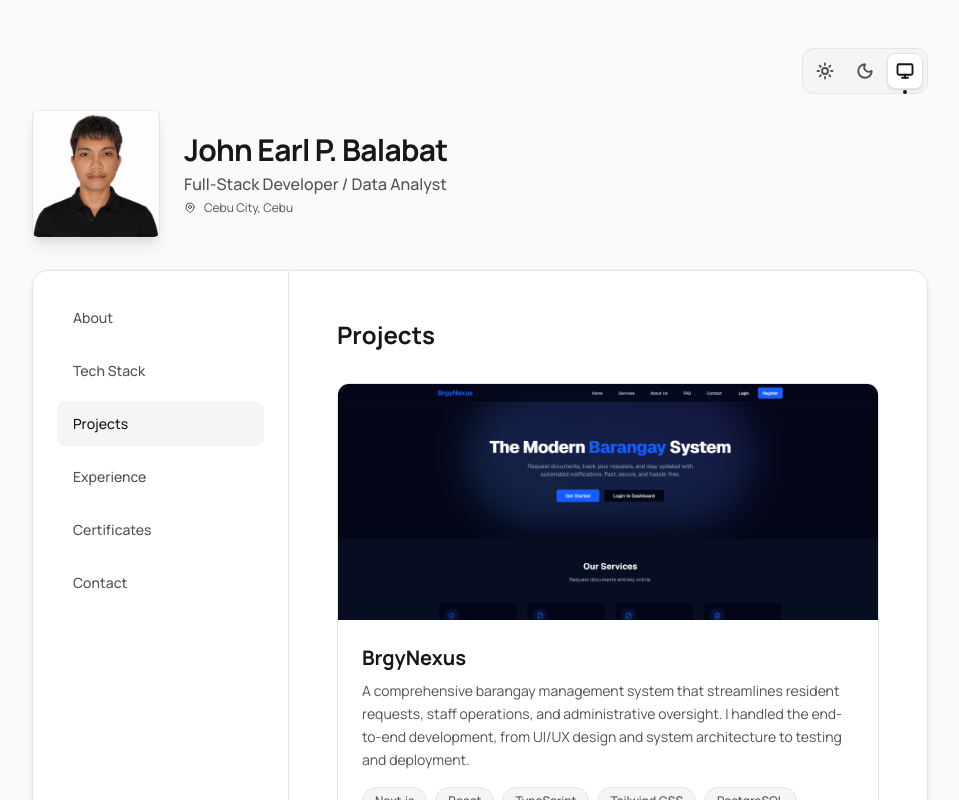
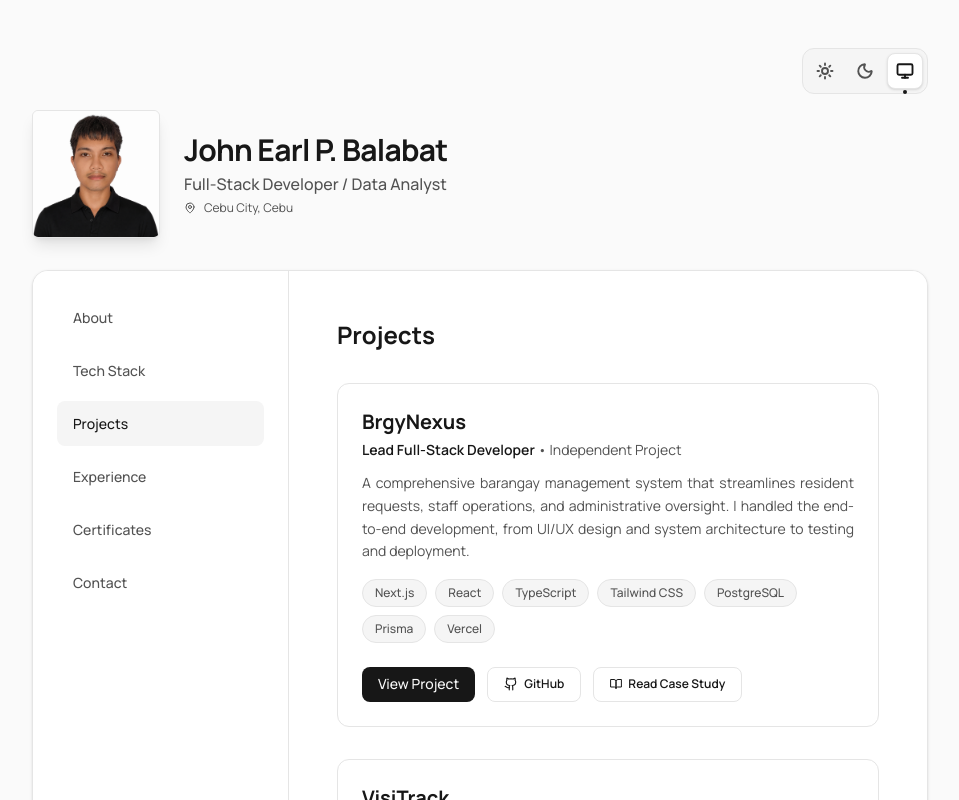
Before and after one commit to hey-jan/portfolio, a Next.js app: page / in a window 1280 px wide. Both pictures are taken after a click on the button "Projects". Shown: the top 800 px of the page, without its empty margins (160-1119 px from the left). Built offline with nearby package versions, Linux system fonts and the light colour scheme.

Commit message:
feat: update landing page layout and components

```diff
--- a/src/app/page.tsx
+++ b/src/app/page.tsx
@@ -2,6 +2,7 @@
 
 import { useState, useEffect, useCallback } from "react";
 import Image from "next/image";
+import Link from "next/link";
 import { ThemeToggle } from "@/components/ThemeToggle";
 import {
   profile,
@@ -181,50 +182,20 @@ function ProjectsSection() {
   return (
     <div className="space-y-8 fade-in">
       <h2 className="text-2xl font-bold text-text-primary">Projects</h2>
-      {projects.map((project) => (
-        <div key={project.title} className="border border-border rounded-xl overflow-hidden hover:border-text-secondary transition-colors">
-          {/* Main screenshot preview */}
-          {project.mainImage && project.gallery && (
-            <button
-              onClick={() => openGallery(project, 0)}
-              className="relative w-full block group focus:outline-none"
-              style={{ aspectRatio: "16/7" }}
-              aria-label={`Open ${project.title} screenshot gallery`}
-            >
-              <Image
-                src={project.mainImage}
-                alt={`${project.title} preview`}
-                fill
-                className="object-cover object-top transition-transform duration-500 group-hover:scale-[1.02]"
-                sizes="(max-width: 768px) 100vw, 700px"
-                priority
-              />
-              {/* Dark overlay on hover */}
-              <div className="absolute inset-0 bg-black/0 group-hover:bg-black/50 transition-all duration-300 flex items-center justify-center">
-                <span className="opacity-0 group-hover:opacity-100 transition-all duration-300 flex items-center gap-2 px-5 py-2.5 rounded-full border border-white/30 bg-white/10 backdrop-blur-md text-white text-sm font-semibold tracking-wide translate-y-2 group-hover:translate-y-0">
-                  <svg xmlns="http://www.w3.org/2000/svg" width="16" height="16" viewBox="0 0 24 24" fill="none" stroke="currentColor" strokeWidth="2" strokeLinecap="round" strokeLinejoin="round"><rect x="3" y="3" width="18" height="18" rx="2"/><circle cx="8.5" cy="8.5" r="1.5"/><polyline points="21 15 16 10 5 21"/></svg>
-                  View {project.gallery.length} Screenshots
-                </span>
+      <div className="space-y-8">
+        {projects.map((project) => (
+          <div key={project.title} className="flex flex-col border border-border rounded-xl overflow-hidden hover:border-text-secondary transition-colors">
+          {/* Project info */}
+          <div className="p-6 flex flex-col flex-1">
+            <h3 className="text-xl font-bold mb-1">{project.title}</h3>
+            {(project.role || project.context) && (
+              <div className="text-sm font-semibold text-text-primary mb-3">
+                {project.role}
+                {project.context && <span className="text-text-secondary font-normal"> • {project.context}</span>}
               </div>
-              {/* Category badge strip */}
-              <div className="absolute bottom-3 left-3 flex gap-1.5">
-                {(["Admin", "Instructor"] as const).map((cat) => {
-                  const count = project.gallery!.filter((g) => g.category === cat).length;
-                  return count > 0 ? (
-                    <span key={cat} className="text-[10px] font-semibold px-2 py-0.5 rounded-full bg-black/60 text-white/80 border border-white/10 backdrop-blur-sm">
-                      {cat} · {count}
-                    </span>
-                  ) : null;
-                })}
-              </div>
-            </button>
-          )}
-
-          {/* Project info */}
-          <div className="p-6">
-            <h3 className="text-xl font-bold mb-2">{project.title}</h3>
-            <p className="text-text-secondary text-sm mb-4 leading-relaxed">{project.description}</p>
-            <div className="flex flex-wrap mb-4">
+            )}
+            <p className="text-text-secondary text-sm mb-4 leading-relaxed text-justify">{project.description}</p>
+            <div className="flex flex-wrap mb-4 mt-auto">
               {project.tech.map((t) => (
                 <Badge key={t}>{t}</Badge>
               ))}
@@ -233,19 +204,24 @@ function ProjectsSection() {
               <a href={project.link} target="_blank" rel="noreferrer" className="btn-primary text-xs">
                 View Project
               </a>
-              {project.gallery && (
-                <button
-                  onClick={() => openGallery(project, 0)}
-                  className="px-4 py-2 text-xs font-semibold border border-border rounded-lg hover:border-text-secondary hover:bg-accent transition-all flex items-center gap-1.5"
-                >
-                  <svg xmlns="http://www.w3.org/2000/svg" width="12" height="12" viewBox="0 0 24 24" fill="none" stroke="currentColor" strokeWidth="2" strokeLinecap="round" strokeLinejoin="round"><rect x="3" y="3" width="18" height="18" rx="2"/><circle cx="8.5" cy="8.5" r="1.5"/><polyline points="21 15 16 10 5 21"/></svg>
-                  Browse Gallery
-                </button>
+              {project.github && (
+                <a href={project.github} target="_blank" rel="noreferrer" className="px-4 py-2 text-xs font-semibold border border-border rounded-lg hover:border-text-secondary hover:bg-accent transition-all flex items-center gap-1.5">
+                  <svg xmlns="http://www.w3.org/2000/svg" width="14" height="14" viewBox="0 0 24 24" fill="none" stroke="currentColor" strokeWidth="2" strokeLinecap="round" strokeLinejoin="round"><path d="M15 22v-4a4.8 4.8 0 0 0-1-3.5c3 0 6-2 6-5.5.08-1.25-.27-2.48-1-3.5.28-1.15.28-2.35 0-3.5 0 0-1 0-3 1.5-2.64-.5-5.36-.5-8 0C6 2 5 2 5 2c-.3 1.15-.3 2.35 0 3.5A5.403 5.403 0 0 0 4 9c0 3.5 3 5.5 6 5.5-.39.49-.68 1.05-.85 1.65-.17.6-.22 1.23-.15 1.85v4" /><path d="M9 18c-4.51 2-5-2-7-2" /></svg>
+                  GitHub
+                </a>
               )}
+              <Link
+                href={`/projects/${project.slug}`}
+                className="px-4 py-2 text-xs font-semibold border border-border rounded-lg hover:border-text-secondary hover:bg-accent transition-all flex items-center gap-1.5"
+              >
+                <svg xmlns="http://www.w3.org/2000/svg" width="12" height="12" viewBox="0 0 24 24" fill="none" stroke="currentColor" strokeWidth="2" strokeLinecap="round" strokeLinejoin="round"><path d="M2 3h6a4 4 0 0 1 4 4v14a3 3 0 0 0-3-3H2z"/><path d="M22 3h-6a4 4 0 0 0-4 4v14a3 3 0 0 1 3-3h7z"/></svg>
+                Read Case Study
+              </Link>
             </div>
           </div>
         </div>
       ))}
+      </div>
 
       {/* Lightbox */}
       {lightboxProject?.gallery && (
@@ -262,6 +238,13 @@ function ProjectsSection() {
 export default function Home() {
   const [activeSection, setActiveSection] = useState("about");
   const [isMobileMenuOpen, setIsMobileMenuOpen] = useState(false);
+
+  useEffect(() => {
+    const hash = window.location.hash.replace("#", "");
+    if (["about", "projects", "experience", "education", "contact"].includes(hash)) {
+      setActiveSection(hash);
+    }
+  }, []);
 
   const renderContent = () => {
     switch (activeSection) {
@@ -350,7 +333,7 @@ export default function Home() {
               <h2 className="text-2xl font-bold text-text-primary mb-8">Experience</h2>
               <div className="relative space-y-12">
                 {/* Continuous Vertical Line */}
-                <div className="absolute left-[7.5px] top-2 bottom-2 w-px] bg-border"></div>
+                <div className="absolute left-[7.5px] top-2 bottom-2 w-px bg-border"></div>
 
                 {/* Experience Items */}
                 {experience.map((exp) => (
```
